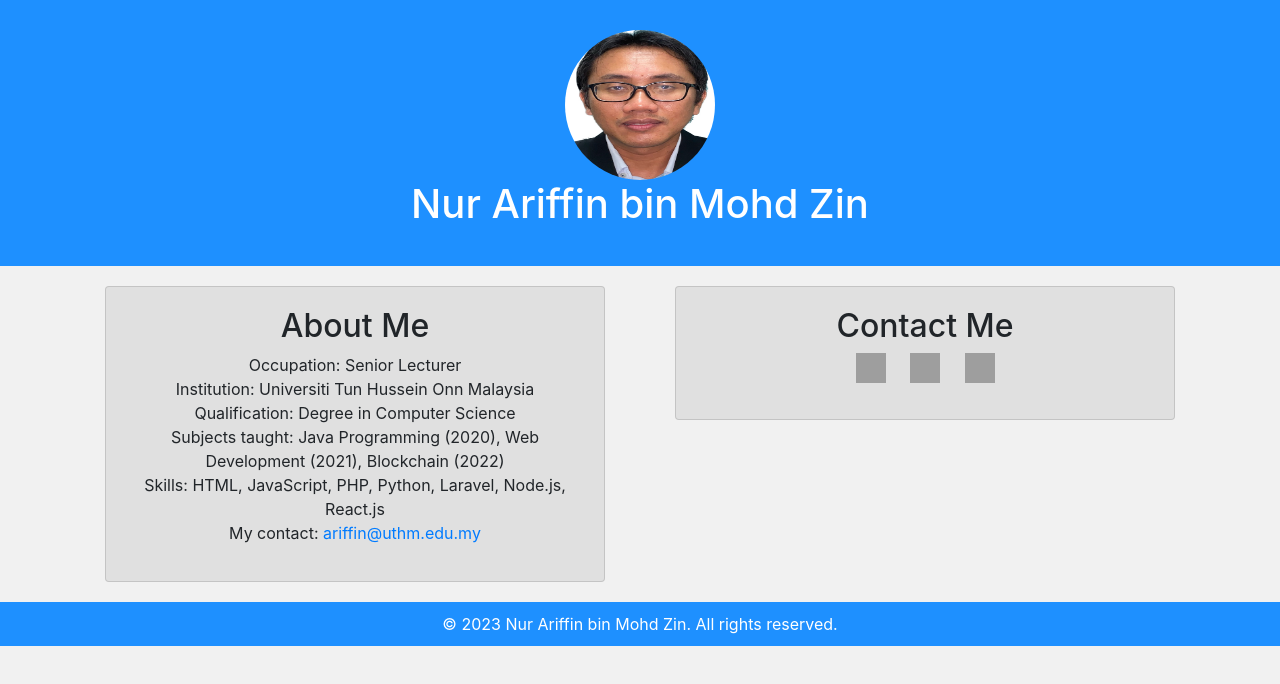
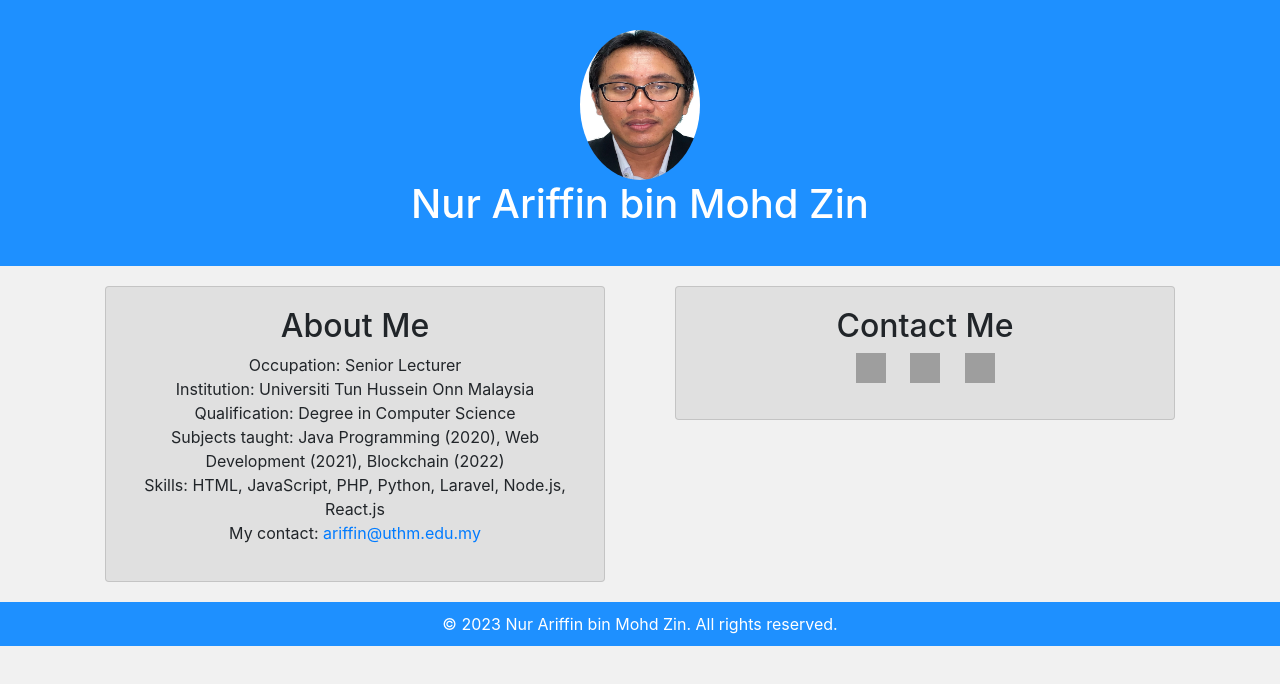
Before and after one commit to ariffinmzin2/my-portfolio-2, a plain HTML site: page index.html in a window 1280 px wide. Drawn offline with nearby package versions, Linux system fonts and the light colour scheme; grey boxes are pictures that could not be loaded.

Commit message:
2nd commit

```diff
--- a/index.html
+++ b/index.html
@@ -36,7 +36,7 @@
 </head>
 <body>
   <div class="header">
-    <img src="me.jpg" alt="My Picture" style="border-radius: 50%; width: 150px; height: 150px;">
+    <img src="me.jpg" alt="My Picture" style="border-radius: 50%; width: 120px; height: 150px;">
     <h1>Nur Ariffin bin Mohd Zin</h1>
   </div>
 
```
